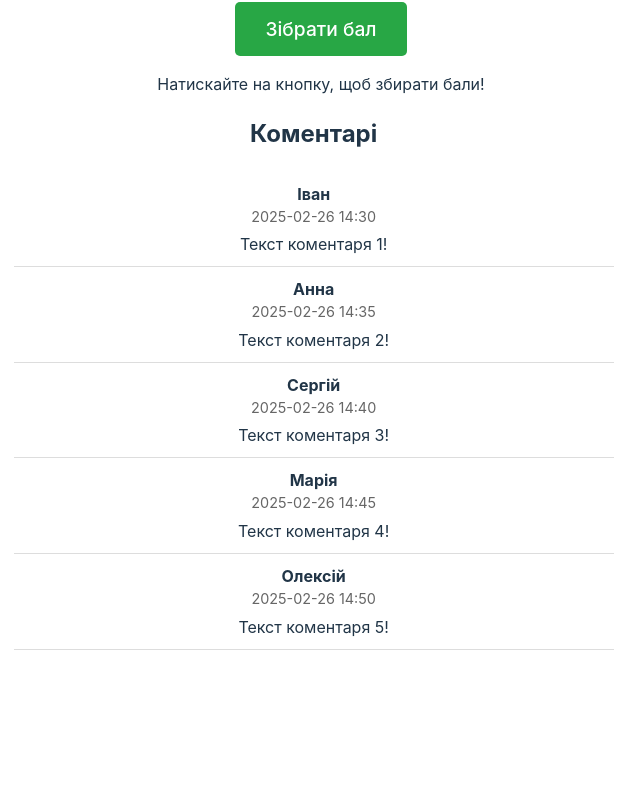
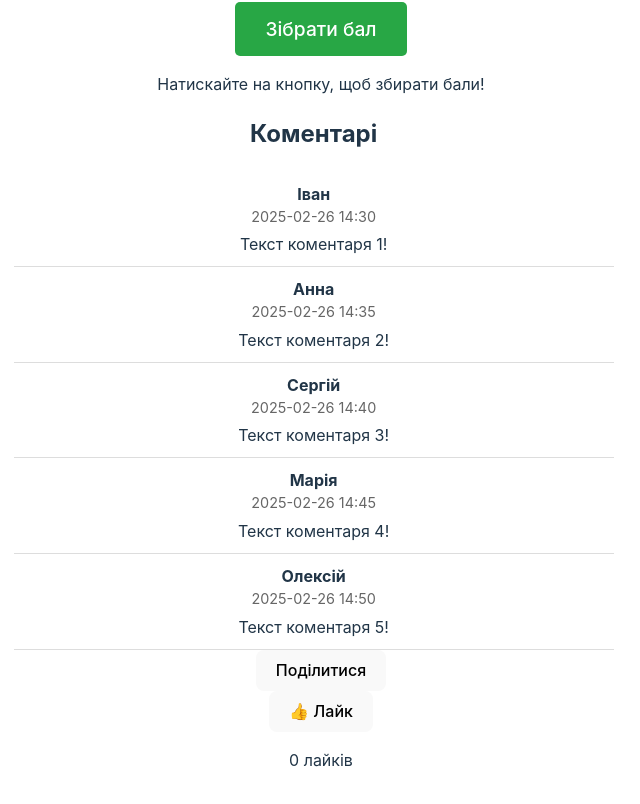
Before and after one commit to bogdanverb/react-gh-pages, a React (Vite) app: page / in a window 1280 px wide. Shown: the part 598-1402 px from the top of the page, without its empty margins (319-959 px from the left). Before the commit the page ends 1280 px from the top, so only its background shows below. Built offline with nearby package versions, Linux system fonts and the light colour scheme.

Commit message:
addNewFunc

```diff
--- a/src/App.css
+++ b/src/App.css
@@ -136,6 +136,38 @@ h1 {
   opacity: 1;
 }
 
+/* Стилі для кнопки лайку */
+.like-button {
+  margin: 10px;
+  padding: 10px 20px;
+  background-color: #ffcc00;
+  color: white;
+  border: none;
+  cursor: pointer;
+  border-radius: 5px;
+  transition: background-color 0.3s;
+}
+
+.like-button:hover {
+  background-color: #ff9900;
+}
+
+/* Стилі для кнопки поділу */
+.share-button {
+  margin: 10px;
+  padding: 10px 20px;
+  background-color: #007bff;
+  color: white;
+  border: none;
+  cursor: pointer;
+  border-radius: 5px;
+  transition: background-color 0.3s;
+}
+
+.share-button:hover {
+  background-color: #0056b3;
+}
+
 @keyframes bounceIn {
   0% {
     transform: scale(0);
--- a/src/App.jsx
+++ b/src/App.jsx
@@ -4,6 +4,8 @@ import confetti from 'canvas-confetti'; // Бібліотека для феєр
 import './App.css';
 import Comments from "./components/Comments.jsx";
 import './components/Comments.css';
+import LikeButton from './components/LikeButton.jsx';
+import ShareButton from './components/ShareButton.jsx';
 
 function App() {
   const [score, setScore] = useState(0); // Бали користувача
@@ -125,6 +127,8 @@ function App() {
 
       {/* Додаємо компонент коментарів */}
       <Comments />
+      <ShareButton />
+      <LikeButton />
     </div>
   );
 }
--- /dev/null
+++ b/src/components/LikeButton.jsx
@@ -0,0 +1,19 @@
+// src/components/LikeButton.jsx
+import React, { useState } from 'react';
+
+function LikeButton() {
+  const [likes, setLikes] = useState(0);
+
+  const handleLike = () => {
+    setLikes(likes + 1);
+  };
+
+  return (
+    <div>
+      <button onClick={handleLike}>👍 Лайк</button>
+      <p>{likes} лайків</p>
+    </div>
+  );
+}
+
+export default LikeButton;
--- /dev/null
+++ b/src/components/ShareButton.jsx
@@ -0,0 +1,12 @@
+// src/components/ShareButton.jsx
+import React from 'react';
+
+function ShareButton() {
+  const handleShare = () => {
+    alert('Поділилися!');
+  };
+
+  return <button onClick={handleShare}>Поділитися</button>;
+}
+
+export default ShareButton;
```
